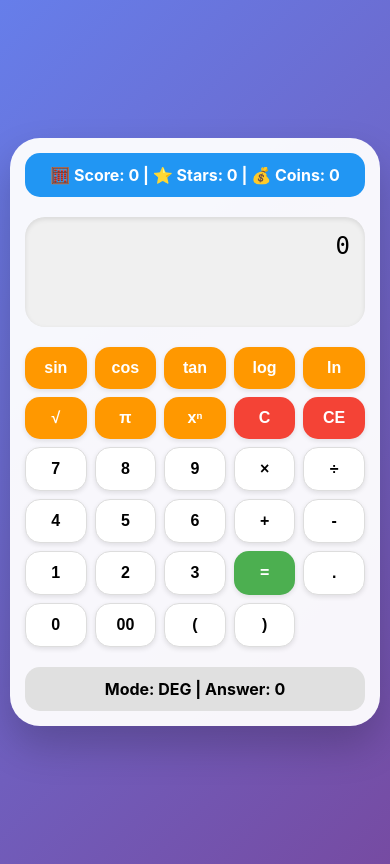
After one commit to jevon1-23/math-quest, a PHP site: page /calculator.php in a window 390 px wide. The commit adds this page. Run offline with PHP 8.4, Linux system fonts and the light colour scheme.

Commit message:
Fix mobile settings and calculator

```diff
--- /dev/null
+++ b/calculator.php
@@ -0,0 +1,213 @@
+<!DOCTYPE html>
+<html lang="en">
+<head>
+    <meta charset="UTF-8">
+    <meta name="viewport" content="width=device-width, initial-scale=1.0, maximum-scale=1.0, user-scalable=yes">
+    <title>Calculator - Math Quest</title>
+    <style>
+        * {
+            user-select: none;
+            -webkit-tap-highlight-color: transparent;
+        }
+
+        body {
+            margin: 0;
+            padding: 10px;
+            background: linear-gradient(135deg, #667eea 0%, #764ba2 100%);
+            min-height: 100vh;
+            display: flex;
+            justify-content: center;
+            align-items: center;
+            font-family: -apple-system, BlinkMacSystemFont, 'Segoe UI', Roboto, sans-serif;
+        }
+
+        .calculator {
+            background: rgba(255,255,255,0.95);
+            border-radius: 30px;
+            padding: 20px;
+            max-width: 400px;
+            width: 100%;
+            box-shadow: 0 20px 40px rgba(0,0,0,0.2);
+        }
+
+        .score {
+            background: #2196f3;
+            color: white;
+            padding: 15px;
+            border-radius: 15px;
+            text-align: center;
+            margin-bottom: 20px;
+            font-size: 1.2rem;
+            font-weight: bold;
+        }
+
+        .display {
+            background: #f0f0f0;
+            border-radius: 20px;
+            padding: 20px;
+            margin-bottom: 20px;
+            text-align: right;
+            font-size: 2rem;
+            font-family: monospace;
+            min-height: 80px;
+            word-wrap: break-word;
+            box-shadow: inset 0 2px 5px rgba(0,0,0,0.1);
+        }
+
+        .buttons {
+            display: grid;
+            grid-template-columns: repeat(5, 1fr);
+            gap: 10px;
+        }
+
+        button {
+            background: white;
+            border: 1px solid #ddd;
+            border-radius: 15px;
+            padding: 15px 5px;
+            font-size: 1.2rem;
+            font-weight: bold;
+            cursor: pointer;
+            transition: all 0.2s;
+            box-shadow: 0 2px 5px rgba(0,0,0,0.1);
+        }
+
+        button:active {
+            transform: scale(0.95);
+            background: #e0e0e0;
+        }
+
+        button.special {
+            background: #ff9800;
+            color: white;
+            border: none;
+        }
+
+        button.equals {
+            background: #4caf50;
+            color: white;
+            border: none;
+        }
+
+        button.clear {
+            background: #f44336;
+            color: white;
+            border: none;
+        }
+
+        .mode {
+            margin-top: 20px;
+            padding: 12px;
+            background: #e0e0e0;
+            border-radius: 15px;
+            text-align: center;
+            font-weight: bold;
+        }
+
+        @media (max-width: 480px) {
+            .calculator {
+                padding: 15px;
+            }
+
+            .buttons {
+                gap: 8px;
+            }
+
+            button {
+                padding: 12px 3px;
+                font-size: 1rem;
+            }
+
+            .display {
+                font-size: 1.5rem;
+                padding: 15px;
+            }
+
+            .score {
+                font-size: 1rem;
+                padding: 12px;
+            }
+        }
+    </style>
+</head>
+<body>
+    <div class="calculator">
+        <div class="score">
+            🧮 Score: 0 | ⭐ Stars: 0 | 💰 Coins: 0
+        </div>
+
+        <div class="display" id="display">0</div>
+
+        <div class="buttons">
+            <button class="special">sin</button>
+            <button class="special">cos</button>
+            <button class="special">tan</button>
+            <button class="special">log</button>
+            <button class="special">ln</button>
+            <button class="special">√</button>
+            <button class="special">π</button>
+            <button class="special">xⁿ</button>
+            <button class="clear">C</button>
+            <button class="clear">CE</button>
+            <button>7</button>
+            <button>8</button>
+            <button>9</button>
+            <button>×</button>
+            <button>÷</button>
+            <button>4</button>
+            <button>5</button>
+            <button>6</button>
+            <button>+</button>
+            <button>-</button>
+            <button>1</button>
+            <button>2</button>
+            <button>3</button>
+            <button class="equals">=</button>
+            <button>.</button>
+            <button>0</button>
+            <button>00</button>
+            <button>(</button>
+            <button>)</button>
+        </div>
+
+        <div class="mode">
+            Mode: DEG | Answer: 0
+        </div>
+    </div>
+
+    <script>
+        let display = document.getElementById('display');
+        let currentInput = '';
+
+        document.querySelectorAll('button').forEach(btn => {
+            btn.addEventListener('click', () => {
+                let value = btn.textContent;
+
+                if (value === 'C') {
+                    currentInput = '';
+                    display.textContent = '0';
+                } else if (value === 'CE') {
+                    currentInput = currentInput.slice(0, -1);
+                    display.textContent = currentInput || '0';
+                } else if (value === '=') {
+                    try {
+                        let result = eval(currentInput.replace('×', '*').replace('÷', '/'));
+                        display.textContent = result;
+                        currentInput = result.toString();
+                    } catch(e) {
+                        display.textContent = 'Error';
+                        currentInput = '';
+                    }
+                } else {
+                    if (currentInput === '0' && value !== '.') {
+                        currentInput = value;
+                    } else {
+                        currentInput += value;
+                    }
+                    display.textContent = currentInput;
+                }
+            });
+        });
+    </script>
+</body>
+</html>
```
Also changed, not shown: settings_fixed.php (+110 -38 lines).
